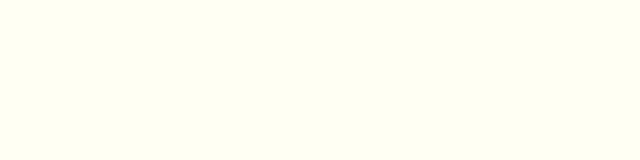
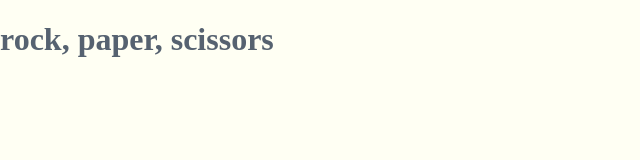
Before and after one commit to devonmoubry/Rock-Paper-Scissors-Game, a plain HTML site: page index.html in a window 1280 px wide. Shown: the whole page, without its empty margins (0-640 px from the left). Drawn offline with nearby package versions, Linux system fonts and the light colour scheme; files that its build step writes are made by us from their sources.

Commit message:
added header

```diff
--- a/index.html
+++ b/index.html
@@ -9,6 +9,10 @@
     <link rel="stylesheet" href="main.css" />
   </head>
   <body>
+
+    <header>
+      <h1>rock, paper, scissors</h1>
+    </header>
 
 
     <main>
```
